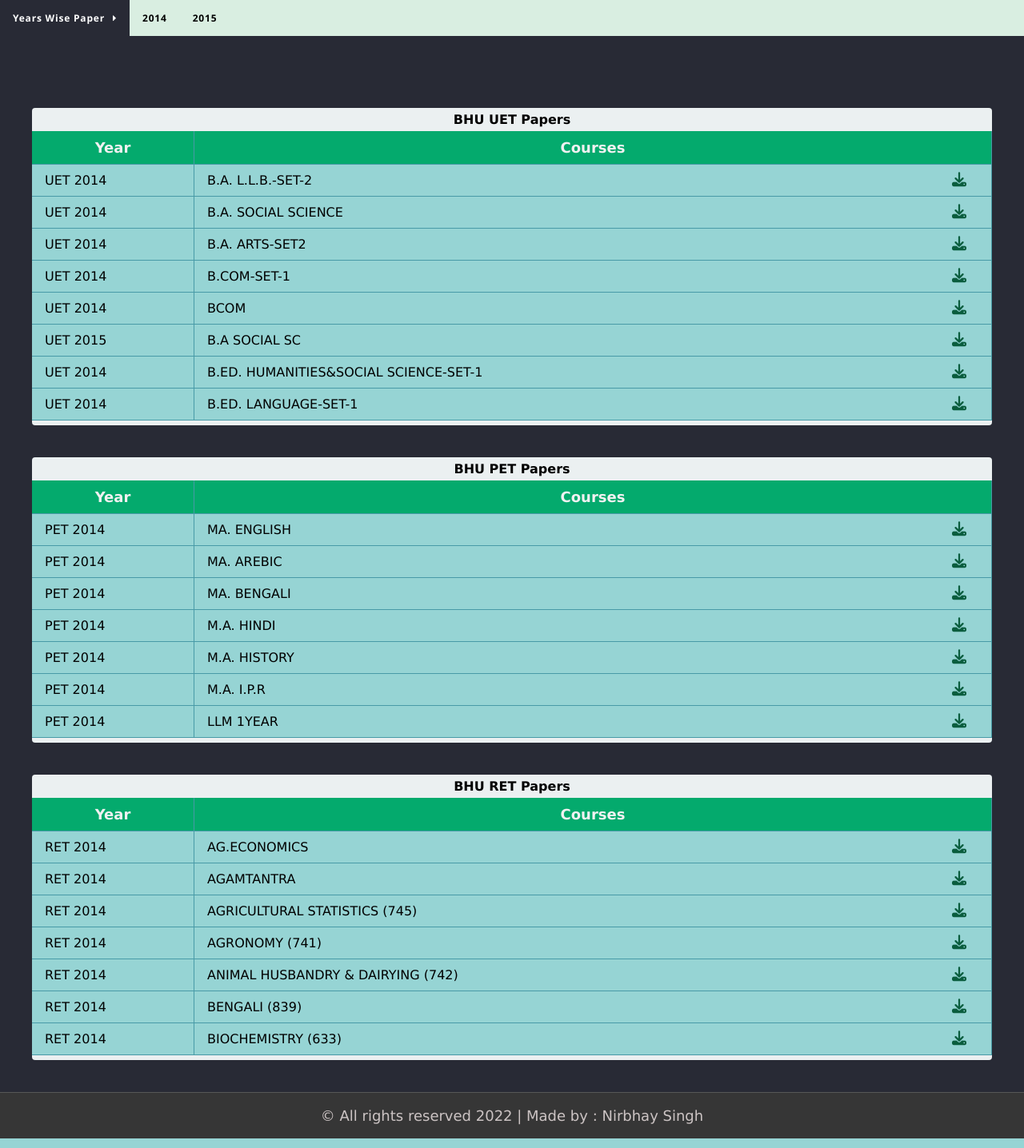
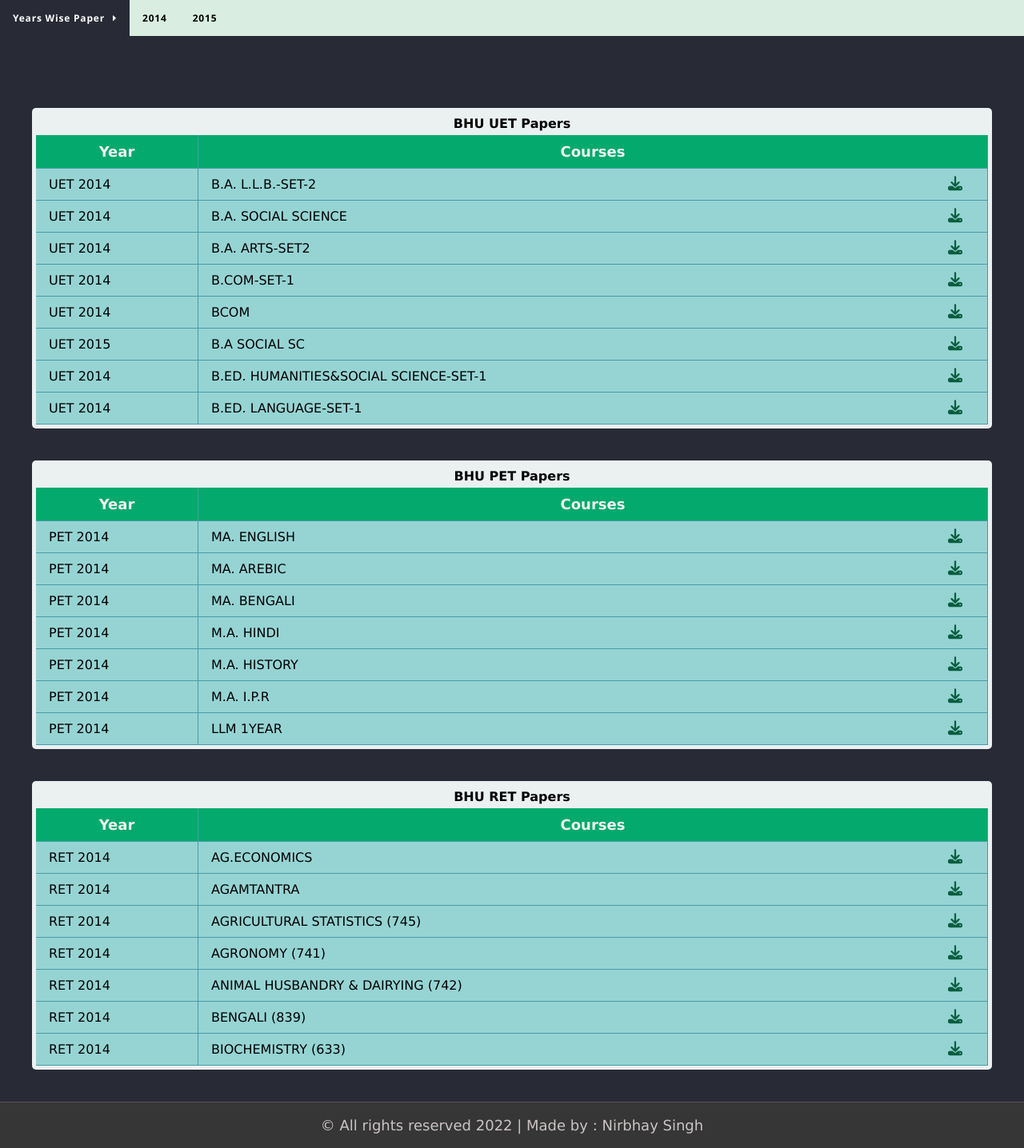
Before and after one commit to Nirbhay4122/freepdfapp, a Django app: page /freepdf/bhu in a window 1280 px wide. Shown: the part 90-1526 px from the top of the page at 80% size. Run offline with Django 4.2, Linux system fonts and the light colour scheme; data comes from the database, SQL or seed files in the repository; some libraries are stand-ins or nearby versions.

Commit message:
form corrected and style was changed

```diff
--- a/pdfapp/templates/bhu.html
+++ b/pdfapp/templates/bhu.html
@@ -147,7 +147,7 @@
                     {% endfor %}
 
                 </table>
-                <div class="down-bar"></div>
+                <!-- <div class="down-bar"></div> -->
             </div>
             <!-- uet table ends here -->
 
--- a/static/css/colleges.css
+++ b/static/css/colleges.css
@@ -109,12 +109,6 @@
   border-top-left-radius: 4px;
   border-top-right-radius: 4px;
 }
-.down-bar{
-  padding: 3px;
-  background-color: #ebf0f1;
-  border-bottom-left-radius: 4px;
-  border-bottom-right-radius: 4px;
-}
 /* Design for element container */
 .element_container {
   display: grid;
@@ -122,10 +116,16 @@
   gap: 50px;
   margin-top: 20px;
 }
+
+.pdf_content {
+  padding: 5px;
+  background-color: #ebf0f1;
+  border-radius: 5px;
+}
+
 .pdf_table {
   width: 100%;
   border-spacing: 0px;
-  /* border-radius: 10px; */
   background-color: #96d4d4;
 }
 .wd-th{
```
